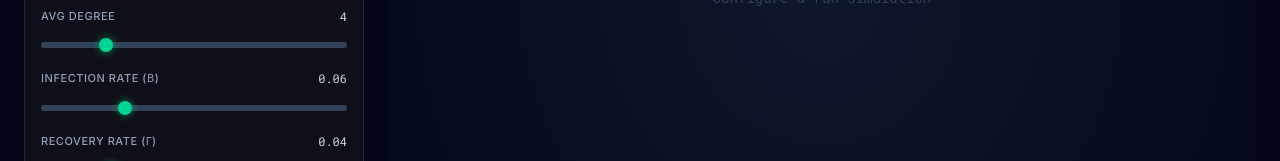
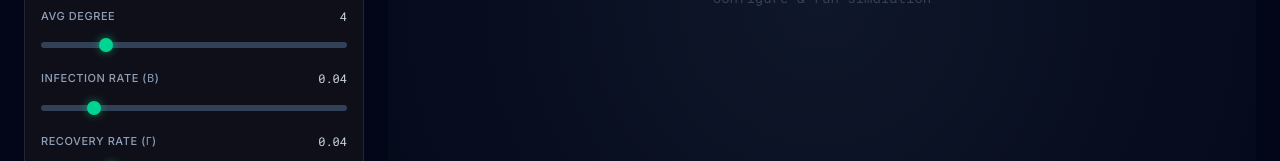
Before and after one commit to basilrari/Epidemic-Analysis, a Next.js app: page / in a window 1280 px wide. Shown: the part 295-456 px from the top of the page. Built offline with nearby package versions, Linux system fonts and the light colour scheme.

Commit message:
Add presets, playback state history, and extended metrics
Introduce scenario presets, per-step state snapshots for animation, network stats, R0 estimate, and intervention cost tracking.

```diff
--- /dev/null
+++ b/src/lib/presets.ts
@@ -0,0 +1,95 @@
+import type { SimulationConfig, InterventionConfig, NetworkType, InterventionStrategy } from '@/simulation/types';
+
+export interface SimulationPreset {
+  id: string;
+  name: string;
+  description: string;
+  config: Partial<SimulationConfig>;
+  intervention: Partial<InterventionConfig>;
+}
+
+export const SIMULATION_PRESETS: SimulationPreset[] = [
+  {
+    id: 'scale-free-superspreader',
+    name: 'Scale-Free Super-Spreader',
+    description: 'Barabási–Albert network with high transmission and hub-targeted vaccination',
+    config: {
+      networkType: 'barabasi-albert',
+      nodeCount: 300,
+      avgDegree: 4,
+      beta: 0.04,
+      gamma: 0.04,
+      initialInfected: 5,
+      maxSteps: 80,
+    },
+    intervention: { strategy: 'degree-targeted', budget: 0.1 },
+  },
+  {
+    id: 'small-world-clusters',
+    name: 'Small-World Clusters',
+    description: 'Watts–Strogatz lattice with local clustering and moderate spread',
+    config: {
+      networkType: 'watts-strogatz',
+      nodeCount: 200,
+      avgDegree: 4,
+      beta: 0.02,
+      gamma: 0.05,
+      initialInfected: 3,
+      maxSteps: 60,
+    },
+    intervention: { strategy: 'random', budget: 0.08 },
+  },
+  {
+    id: 'community-outbreak',
+    name: 'Community Outbreak',
+    description: 'Three-community structure with bridge-node intervention',
+    config: {
+      networkType: 'community',
+      nodeCount: 300,
+      avgDegree: 4,
+      beta: 0.03,
+      gamma: 0.04,
+      initialInfected: 4,
+      maxSteps: 80,
+    },
+    intervention: { strategy: 'betweenness-targeted', budget: 0.1 },
+  },
+  {
+    id: 'high-budget-targeted',
+    name: 'High-Budget Targeted',
+    description: 'Aggressive degree-targeted vaccination with 40% budget',
+    config: {
+      networkType: 'barabasi-albert',
+      nodeCount: 300,
+      avgDegree: 4,
+      beta: 0.035,
+      gamma: 0.04,
+      initialInfected: 5,
+      maxSteps: 80,
+    },
+    intervention: { strategy: 'degree-targeted', budget: 0.4 },
+  },
+];
+
+export const NETWORK_LABELS: Record<NetworkType, string> = {
+  'erdos-renyi': 'Random',
+  'barabasi-albert': 'Scale-Free',
+  'watts-strogatz': 'Small-World',
+  'community': 'Community',
+};
+
+export const INTERVENTION_LABELS: Record<InterventionStrategy, string> = {
+  'none': 'None',
+  'random': 'Random Vaccination',
+  'degree-targeted': 'Degree-Targeted',
+  'betweenness-targeted': 'Betweenness-Targeted',
+  'edge-cutting': 'Edge Cutting',
+};
+
+export function formatStrategyLabel(strategy: InterventionStrategy): string {
+  return INTERVENTION_LABELS[strategy];
+}
+
+export function formatTopologyLabel(type: NetworkType): string {
+  return NETWORK_LABELS[type];
+}
--- a/src/simulation/sir.ts
+++ b/src/simulation/sir.ts
@@ -2,7 +2,7 @@
  * SIR Simulation Engine
  * Discrete-time SIR model on a graph network.
  */
-import type { SimNetwork, SimNode, SimulationConfig, InterventionConfig, SimulationResult, SimulationMetrics } from './types';
+import type { SimNetwork, SimNode, SimulationConfig, InterventionConfig, SimulationResult, SimulationMetrics, NetworkStats } from './types';
 import { NodeState } from './types';
 
 export function runSimulation(
@@ -14,13 +14,11 @@ export function runSimulation(
   const { beta, gamma, initialInfected, maxSteps } = config;
   const rng = seedRandom(config.seed);
 
-  // Deep clone nodes
   const nodes: SimNode[] = network.nodes.map(n => ({ ...n, state: NodeState.Susceptible }));
+  const stateHistory: Map<number, NodeState>[] = [];
 
-  // Apply intervention
   applyIntervention(nodes, network, intervention, rng);
 
-  // Initial infection from susceptible pool
   const susceptible = nodes.filter(n => n.state === NodeState.Susceptible);
   const shuffled = [...susceptible].sort(() => rng() - 0.5);
   const toInfect = shuffled.slice(0, Math.min(initialInfected, shuffled.length));
@@ -34,23 +32,27 @@ export function runSimulation(
 
   const { adjacencyList } = network;
 
+  const recordState = () => {
+    const snapshot = new Map<number, NodeState>();
+    for (const n of nodes) snapshot.set(n.id, n.state);
+    stateHistory.push(snapshot);
+  };
+
+  recordState();
+
   for (let step = 0; step < maxSteps; step++) {
-    // Record state
     const counts = countStates(nodes);
     infectedCurve.push(counts.infected);
     susceptibleCurve.push(counts.susceptible);
     recoveredCurve.push(counts.recovered);
 
-    // Early exit if no infected remain
     if (counts.infected === 0) break;
 
-    // Process infections
     const newInfected: Set<number> = new Set();
     const newRecovered: Set<number> = new Set();
 
     for (const node of nodes) {
       if (node.state === NodeState.Infected) {
-        // Try to infect each susceptible neighbor
         const neighbors = adjacencyList.get(node.id) || [];
         for (const nid of neighbors) {
           const neighbor = nodes[nid];
@@ -58,14 +60,12 @@ export function runSimulation(
             newInfected.add(nid);
           }
         }
-        // Try to recover
         if (rng() < gamma) {
           newRecovered.add(node.id);
         }
       }
     }
 
-    // Apply state changes
     for (const id of newInfected) {
       if (nodes[id].state === NodeState.Susceptible) {
         nodes[id].state = NodeState.Infected;
@@ -76,10 +76,12 @@ export function runSimulation(
         nodes[id].state = NodeState.Recovered;
       }
     }
+
+    recordState();
   }
 
-  const metrics = computeMetrics(nodes, infectedCurve, config.seed, baselineMetrics);
-
+  const networkStats = computeNetworkStats(network);
+  const metrics = computeMetrics(nodes, infectedCurve, config, intervention, networkStats, baselineMetrics);
   const finalNodeStates = new Map(nodes.map(n => [n.id, n.state]));
 
   return {
@@ -91,28 +93,80 @@ export function runSimulation(
     recoveredCurve,
     metrics,
     finalNodeStates,
+    stateHistory,
+    networkStats,
   };
 }
 
 function countStates(nodes: SimNode[]) {
-  let susceptible = 0, infected = 0, recovered = 0;
+  let susceptible = 0, infected = 0, recovered = 0, vaccinated = 0;
   for (const n of nodes) {
     if (n.state === NodeState.Susceptible) susceptible++;
     else if (n.state === NodeState.Infected) infected++;
-    else if (n.state === NodeState.Recovered || n.state === NodeState.Vaccinated) recovered++;
+    else if (n.state === NodeState.Recovered) recovered++;
+    else if (n.state === NodeState.Vaccinated) vaccinated++;
   }
-  return { susceptible, infected, recovered };
+  return { susceptible, infected, recovered, vaccinated };
+}
+
+export function countStatesAtStep(
+  stateHistory: Map<number, NodeState>[],
+  step: number
+) {
+  const snapshot = stateHistory[Math.min(step, stateHistory.length - 1)];
+  if (!snapshot) return { susceptible: 0, infected: 0, recovered: 0, vaccinated: 0 };
+  let susceptible = 0, infected = 0, recovered = 0, vaccinated = 0;
+  for (const state of snapshot.values()) {
+    if (state === NodeState.Susceptible) susceptible++;
+    else if (state === NodeState.Infected) infected++;
+    else if (state === NodeState.Recovered) recovered++;
+    else if (state === NodeState.Vaccinated) vaccinated++;
+  }
+  return { susceptible, infected, recovered, vaccinated };
+}
+
+function computeNetworkStats(network: SimNetwork): NetworkStats {
+  const n = network.nodes.length;
+  const edges = network.edges.length;
+  const avgDegree = n > 0 ? (2 * edges) / n : 0;
+
+  let clusteringSum = 0;
+  let nodesWithNeighbors = 0;
+  for (let i = 0; i < n; i++) {
+    const neighbors = network.adjacencyList.get(i) || [];
+    const k = neighbors.length;
+    if (k < 2) continue;
+    nodesWithNeighbors++;
+    let triangles = 0;
+    for (let a = 0; a < neighbors.length; a++) {
+      for (let b = a + 1; b < neighbors.length; b++) {
+        const na = neighbors[a];
+        const nb = neighbors[b];
+        const nbNeighbors = network.adjacencyList.get(nb) || [];
+        if (nbNeighbors.includes(na)) triangles++;
+      }
+    }
+    const possible = (k * (k - 1)) / 2;
+    clusteringSum += possible > 0 ? triangles / possible : 0;
+  }
+
+  const clustering = nodesWithNeighbors > 0 ? clusteringSum / nodesWithNeighbors : 0;
+  return { edges, avgDegree, clustering };
 }
 
 function computeMetrics(
   nodes: SimNode[],
   infectedCurve: number[],
-  seed: number,
+  config: SimulationConfig,
+  intervention: InterventionConfig,
+  networkStats: NetworkStats,
   baselineMetrics?: SimulationMetrics | null
 ): SimulationMetrics {
   const peakInfected = Math.max(...infectedCurve, 0);
   const timeToPeak = infectedCurve.indexOf(peakInfected);
-  const finalInfected = nodes.filter(n => n.state === NodeState.Infected || n.state === NodeState.Recovered || n.state === NodeState.Vaccinated).length;
+  const finalInfected = nodes.filter(n =>
+    n.state === NodeState.Infected || n.state === NodeState.Recovered || n.state === NodeState.Vaccinated
+  ).length;
   const finalSusceptible = nodes.filter(n => n.state === NodeState.Susceptible).length;
   const total = nodes.length;
   const attackRate = total > 0 ? finalInfected / total : 0;
@@ -120,6 +174,14 @@ function computeMetrics(
 
   const reductionPercent = baselineMetrics && baselineMetrics.finalInfected > 0
     ? ((baselineMetrics.finalInfected - finalInfected) / baselineMetrics.finalInfected) * 100
+    : 0;
+
+  const vaccinatedCount = nodes.filter(n => n.state === NodeState.Vaccinated).length;
+  const interventionCost = vaccinatedCount;
+  const interventionBudgetUsed = intervention.strategy !== 'none' ? intervention.budget : 0;
+
+  const r0 = config.gamma > 0
+    ? (config.beta * networkStats.avgDegree) / config.gamma
     : 0;
 
   return {
@@ -130,6 +192,9 @@ function computeMetrics(
     attackRate,
     epidemicDuration,
     reductionPercent,
+    r0,
+    interventionCost,
+    interventionBudgetUsed,
   };
 }
 
--- a/src/simulation/study.ts
+++ b/src/simulation/study.ts
@@ -51,6 +51,9 @@ function computeAverage(metrics: SimulationMetrics[]): SimulationMetrics {
     attackRate: sum('attackRate'),
     epidemicDuration: sum('epidemicDuration'),
     reductionPercent: sum('reductionPercent'),
+    r0: sum('r0'),
+    interventionCost: sum('interventionCost'),
+    interventionBudgetUsed: sum('interventionBudgetUsed'),
   };
 }
 
--- a/src/store/simulation-store.ts
+++ b/src/store/simulation-store.ts
@@ -3,50 +3,50 @@ import type {
   SimulationConfig,
   InterventionConfig,
   SimulationResult,
-  NetworkType,
-  InterventionStrategy,
   StudyConfig,
   StudyResult,
 } from '@/simulation/types';
 import { generateNetwork, runSimulation, runStudy } from '@/simulation';
+import { SIMULATION_PRESETS } from '@/lib/presets';
 
 export type AppView = 'sandbox' | 'compare' | 'study';
 
 interface SimState {
-  // View
   view: AppView;
   setView: (v: AppView) => void;
 
-  // Sandbox config
   config: SimulationConfig;
   intervention: InterventionConfig;
+  activePresetId: string | null;
   setConfig: (partial: Partial<SimulationConfig>) => void;
   setIntervention: (partial: Partial<InterventionConfig>) => void;
+  applyPreset: (presetId: string) => void;
+  resetConfig: () => void;
 
-  // Sandbox state
   isRunning: boolean;
   simResult: SimulationResult | null;
   baselineResult: SimulationResult | null;
   currentStep: number;
   isAnimating: boolean;
   animationSpeed: number;
+  lastRunDuration: number | null;
+  simulationStatus: 'idle' | 'running' | 'completed';
 
   runSandbox: () => void;
   setStep: (step: number) => void;
   setIsAnimating: (v: boolean) => void;
   setAnimationSpeed: (v: number) => void;
   resetSandbox: () => void;
+  tickAnimation: () => void;
 
-  // Compare mode
   compareConfigs: { config: SimulationConfig; intervention: InterventionConfig; label: string }[];
   compareResults: (SimulationResult | null)[];
   setCompareConfigs: (configs: { config: SimulationConfig; intervention: InterventionConfig; label: string }[]) => void;
   runCompare: () => void;
   addCompareConfig: () => void;
   removeCompareConfig: (idx: number) => void;
-  updateCompareConfig: (idx: number, field: 'config' | 'intervention', partial: any) => void;
+  updateCompareConfig: (idx: number, field: 'config' | 'intervention', partial: Partial<SimulationConfig> | Partial<InterventionConfig>) => void;
 
-  // Study mode
   studyConfig: StudyConfig;
   studyResult: StudyResult | null;
   isStudyRunning: boolean;
@@ -60,7 +60,7 @@ const defaultConfig: SimulationConfig = {
   networkType: 'barabasi-albert',
   nodeCount: 300,
   avgDegree: 4,
-  beta: 0.06,
+  beta: 0.04,
   gamma: 0.04,
   initialInfected: 5,
   maxSteps: 80,
@@ -85,50 +85,81 @@ export const useSimStore = create<SimState>((set, get) => ({
 
   config: { ...defaultConfig },
   intervention: { ...defaultIntervention },
-  setConfig: (partial) => set((s) => ({ config: { ...s.config, ...partial } })),
-  setIntervention: (partial) => set((s) => ({ intervention: { ...s.intervention, ...partial } })),
+  activePresetId: 'scale-free-superspreader',
+  setConfig: (partial) => set((s) => ({ config: { ...s.config, ...partial }, activePresetId: null })),
+  setIntervention: (partial) => set((s) => ({ intervention: { ...s.intervention, ...partial }, activePresetId: null })),
+  applyPreset: (presetId) => {
+    const preset = SIMULATION_PRESETS.find(p => p.id === presetId);
+    if (!preset) return;
+    set((s) => ({
+      activePresetId: presetId,
+      config: { ...s.config, ...preset.config },
+      intervention: { ...s.intervention, ...preset.intervention },
+    }));
+  },
+  resetConfig: () => set({ config: { ...defaultConfig }, intervention: { ...defaultIntervention }, activePresetId: null }),
 
   isRunning: false,
   simResult: null,
   baselineResult: null,
   currentStep: 0,
   isAnimating: false,
-  animationSpeed: 200,
+  animationSpeed: 3,
+  lastRunDuration: null,
+  simulationStatus: 'idle',
 
   runSandbox: () => {
     const { config, intervention } = get();
-    set({ isRunning: true, simResult: null, currentStep: 0, isAnimating: false });
+    set({ isRunning: true, simResult: null, currentStep: 0, isAnimating: false, simulationStatus: 'running' });
 
-    // Run asynchronously
+    const start = performance.now();
     setTimeout(() => {
-      const network = generateNetwork(
-        config.networkType,
-        config.nodeCount,
-        config.avgDegree,
-        config.seed
-      );
+      const network = generateNetwork(config.networkType, config.nodeCount, config.avgDegree, config.seed);
       const baseline = runSimulation(network, config, { strategy: 'none', budget: 0 });
       const result = runSimulation(network, config, intervention, baseline.metrics);
+      const duration = (performance.now() - start) / 1000;
 
       set({
         isRunning: false,
         simResult: result,
         baselineResult: baseline,
-        currentStep: 0,
+        currentStep: result.infectedCurve.length - 1,
+        lastRunDuration: duration,
+        simulationStatus: 'completed',
       });
     }, 50);
   },
 
-  setStep: (step) => set({ currentStep: step }),
+  setStep: (step) => {
+    const { simResult } = get();
+    const max = simResult ? simResult.infectedCurve.length - 1 : 0;
+    set({ currentStep: Math.max(0, Math.min(step, max)) });
+  },
   setIsAnimating: (v) => set({ isAnimating: v }),
   setAnimationSpeed: (v) => set({ animationSpeed: v }),
-  resetSandbox: () => set({ simResult: null, baselineResult: null, currentStep: 0, isAnimating: false }),
+  resetSandbox: () => set({
+    simResult: null,
+    baselineResult: null,
+    currentStep: 0,
+    isAnimating: false,
+    lastRunDuration: null,
+    simulationStatus: 'idle',
+  }),
+  tickAnimation: () => {
+    const { simResult, currentStep, isAnimating } = get();
+    if (!isAnimating || !simResult) return;
+    const max = simResult.infectedCurve.length - 1;
+    if (currentStep >= max) {
+      set({ isAnimating: false });
+      return;
+    }
+    set({ currentStep: currentStep + 1 });
+  },
 
-  // Compare mode
   compareConfigs: [
-    { config: { ...defaultConfig }, intervention: { ...defaultIntervention, strategy: 'none' }, label: 'No intervention' },
-    { config: { ...defaultConfig }, intervention: { ...defaultIntervention, strategy: 'random' }, label: 'Random' },
-    { config: { ...defaultConfig }, intervention: { ...defaultIntervention, strategy: 'degree-targeted' }, label: 'Degree-targeted' },
+    { config: { ...defaultConfig }, intervention: { ...defaultIntervention, strategy: 'none' }, label: 'No Intervention' },
+    { config: { ...defaultConfig }, intervention: { ...defaultIntervention, strategy: 'random' }, label: 'Random Vaccination' },
+    { config: { ...defaultConfig }, intervention: { ...defaultIntervention, strategy: 'degree-targeted' }, label: 'Degree-Targeted' },
   ],
   compareResults: [null, null, null],
   setCompareConfigs: (configs) => set({ compareConfigs: configs }),
@@ -137,18 +168,13 @@ export const useSimStore = create<SimState>((set, get) => ({
     const results: (SimulationResult | null)[] = [];
 
     for (const cc of compareConfigs) {
-      const network = generateNetwork(
-        cc.config.networkType,
-        cc.config.nodeCount,
-        cc.config.avgDegree,
-        cc.config.seed
-      );
+      const network = generateNetwork(cc.config.networkType, cc.config.nodeCount, cc.config.avgDegree, cc.config.seed);
       const baseline = runSimulation(network, cc.config, { strategy: 'none', budget: 0 });
       const result = runSimulation(network, cc.config, cc.intervention, baseline.metrics);
       results.push(result);
     }
 
-    set({ compareResults: results });
+    set({ compareResults: results, simulationStatus: 'completed' });
   },
   addCompareConfig: () => {
     const { compareConfigs } = get();
@@ -176,12 +202,11 @@ export const useSimStore = create<SimState>((set, get) => ({
     const updated = [...compareConfigs];
     updated[idx] = {
       ...updated[idx],
-      [field]: { ...(updated[idx] as any)[field], ...partial },
+      [field]: { ...(updated[idx] as Record<string, unknown>)[field] as object, ...partial },
     };
     set({ compareConfigs: updated });
   },
 
-  // Study mode
   studyConfig: { ...defaultStudyConfig },
   studyResult: null,
   isStudyRunning: false,
@@ -192,11 +217,11 @@ export const useSimStore = create<SimState>((set, get) => ({
     set((s) => ({ studyConfig: { ...s.studyConfig, intervention: { ...s.studyConfig.intervention, ...partial } } })),
   runStudySim: () => {
     const { studyConfig } = get();
-    set({ isStudyRunning: true, studyResult: null });
+    set({ isStudyRunning: true, studyResult: null, simulationStatus: 'running' });
 
     setTimeout(() => {
       const result = runStudy(studyConfig);
-      set({ isStudyRunning: false, studyResult: result });
+      set({ isStudyRunning: false, studyResult: result, simulationStatus: 'completed' });
     }, 50);
   },
 }));
```
Also changed, not shown: src/simulation/types.ts (+13 -0 lines).
